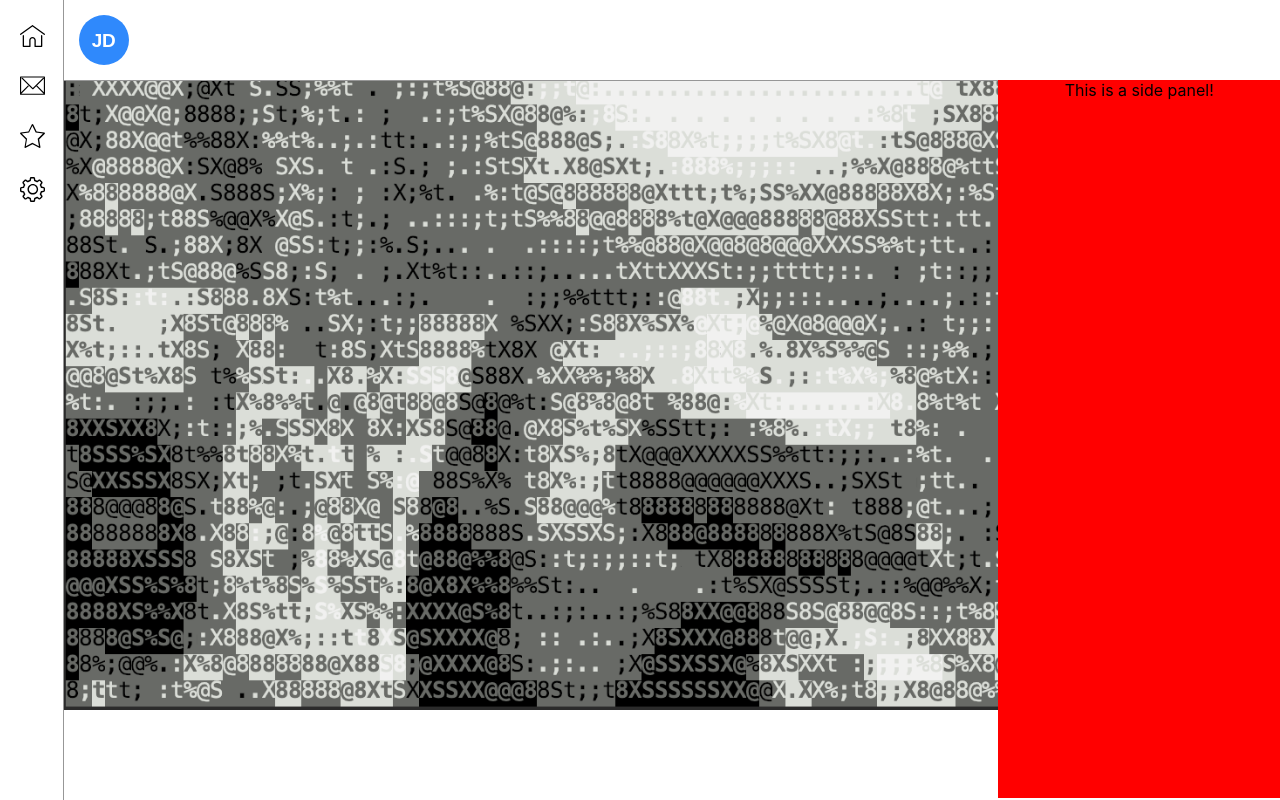
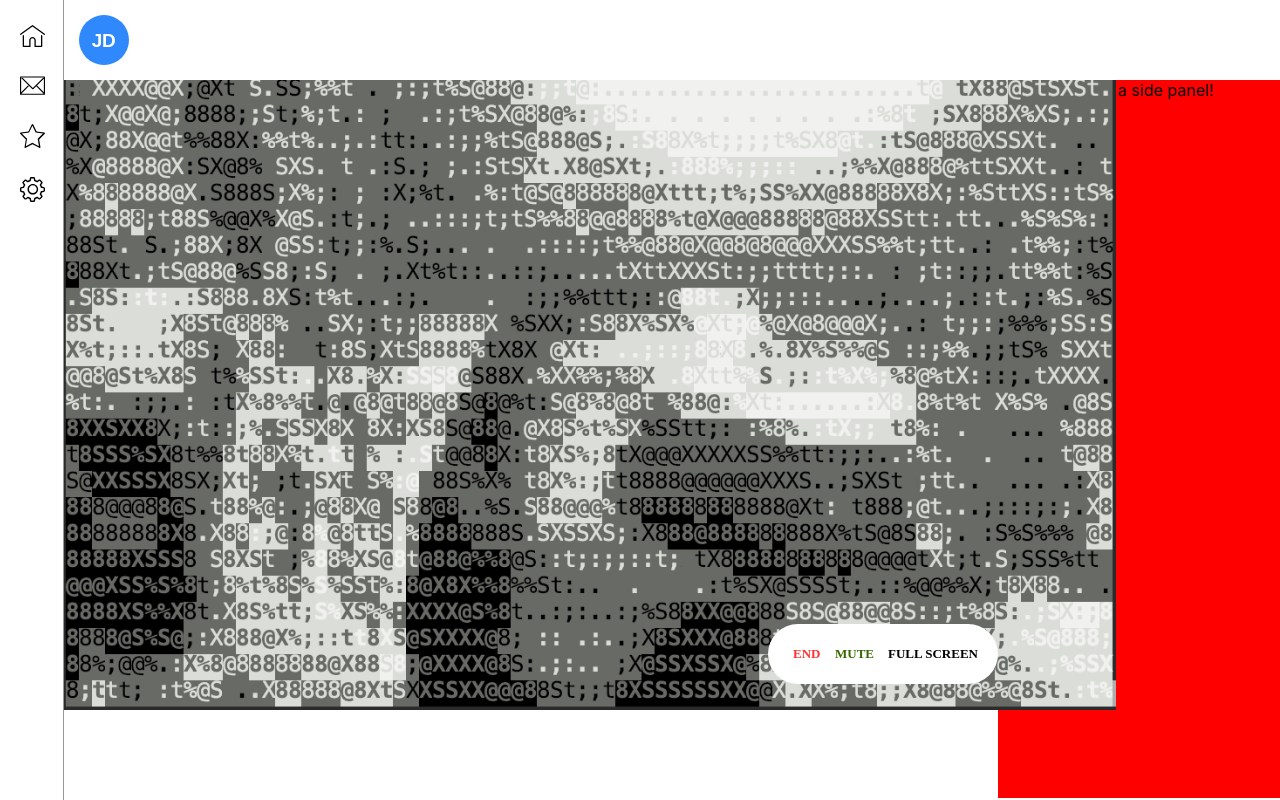
Before and after one commit to ValRat/ascii-chat, a React (Create React App) app in the folder front-end/: page / in a window 1280 px wide. Built offline with nearby package versions, Linux system fonts and the light colour scheme.

Commit message:
ButtonFloat implemented

```diff
--- a/front-end/src/App.css
+++ b/front-end/src/App.css
@@ -31,11 +31,3 @@
     transform: rotate(360deg);
   }
 }
-
-.test-image {
-  position: absolute;
-  left: 5%;
-  top: 80px;
-  height: 630px;
-  width: auto;
-}
--- a/front-end/src/App.js
+++ b/front-end/src/App.js
@@ -51,14 +51,14 @@ class App extends Component {
     return (
       <div className="App">
         {/* <iframe src="http://10.19.130.172:8001" className="iframe" /> */}
-        <img className="test-image" src={drinking} />
         <NavBar />
         <Header name={this.state.activeName} />
         <SidePanel />
         {!this.state.isSelected && (
           <ProfileGroup onClick={this.personSelected} />
         )}
-        {this.state.isSelected && <StreamPanel onClick={this.onClick} />}
+        <StreamPanel onClick={this.onClick} />
+        {/* {this.state.isSelected && <StreamPanel onClick={this.onClick} />} */}
         {this.state.isSelected && <BottomPanel />}
       </div>
     );
--- /dev/null
+++ b/front-end/src/components/ButtonFloat/ButtonFloat.css
@@ -0,0 +1,38 @@
+.ButtonFloat {
+  position: absolute;
+  border-radius: 45px;
+  left: 60vw;
+  top: 78vh;
+  height: 60px;
+  width: 230px;
+  background-color: white;
+  display: flex;
+  font-family: Avenir;
+  font-weight: bold;
+  font-size: 13px;
+}
+
+.FloatOption {
+  position: absolute;
+  top: 22px;
+  cursor: pointer;
+}
+
+#end {
+  color: rgba(255, 51, 51, 1);
+  left: 25px;
+}
+
+#mute {
+  color: rgba(56, 105, 0, 1);
+  left: 67px;
+}
+
+#fullscreen {
+  color: black;
+  left: 120px;
+}
+@font-face {
+  font-family: Avenir;
+  src: "../assets/avenir-lt-std-cufonts-webfont";
+}
--- a/front-end/src/components/ButtonFloat/ButtonFloat.js
+++ b/front-end/src/components/ButtonFloat/ButtonFloat.js
@@ -1,6 +1,8 @@
 import React, { Component } from "react";
 
 import Button from "../Button/Button";
+
+import "./ButtonFloat.css";
 
 class ButtonFloat extends Component {
   onClick = string => {
@@ -8,25 +10,32 @@ class ButtonFloat extends Component {
   };
   render() {
     return (
-      <div>
+      <div className="ButtonFloat">
+        <div id="end" className="FloatOption">
           <Button
-          buttonLabel="end"
+            buttonLabel="END"
             onClick={() => {
               this.props.onClick("end");
             }}
           />
+        </div>
+        <div className="spacer" />
+        <div id="mute" className="FloatOption">
           <Button
-          buttonLabel="mute"
+            buttonLabel="MUTE"
             onClick={() => {
               this.props.onClick("mute");
             }}
           />
+        </div>
+        <div id="fullscreen" className="FloatOption">
           <Button
-          buttonLabel="fullscreen"
+            buttonLabel="FULL SCREEN"
             onClick={() => {
               this.props.onClick("fullscreen");
             }}
           />
+        </div>
       </div>
     );
   }
--- /dev/null
+++ b/front-end/src/components/StreamPanel/StreamPanel.css
@@ -0,0 +1,7 @@
+.test-image {
+  position: absolute;
+  left: 5%;
+  top: 80px;
+  height: 630px;
+  width: auto;
+}
--- a/front-end/src/components/StreamPanel/StreamPanel.js
+++ b/front-end/src/components/StreamPanel/StreamPanel.js
@@ -1,13 +1,18 @@
 import React, { Component } from "react";
 
 import ButtonFloat from "../ButtonFloat/ButtonFloat";
+
+import drinking from "../../assets/drinking.png";
+
+import "./StreamPanel.css";
 
 class StreamPanel extends Component {
   render() {
     return (
       <div>
-        <div>A face perhaps?</div>
+        <img className="test-image" src={drinking} />
         <ButtonFloat onClick={this.props.onClick} />
+        {/* <iframe src="http://10.19.130.172:8001" className="iframe" /> */}
       </div>
     );
   }
```
Lines whose indentation alone changed are shown as unchanged.
